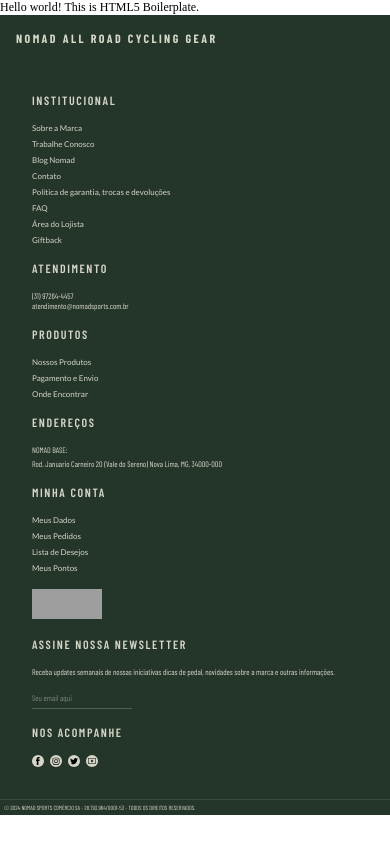
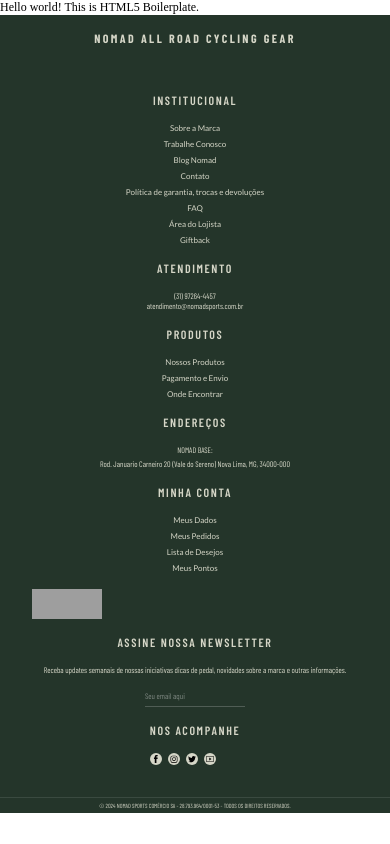
Before and after one commit to nikolasraniery/footer-template, a website: page index.html in a window 390 px wide. Drawn offline with nearby package versions, Linux system fonts and the light colour scheme; grey boxes are pictures that could not be loaded.

Commit message:
[FT-03] - style: Tornando footer responsivo 3

```diff
--- a/css/style.css
+++ b/css/style.css
@@ -251,6 +251,7 @@
   }
 
   .footer-container h2 {
+    text-align: center;
     font-size: 12px;
   }
 
@@ -264,12 +265,30 @@
   }
 
   .section-footer-1 {
+    align-items: center;
+    justify-content: center;
     max-width: 100%;
     gap: 16px;
   }
 
+  .institutional {
+    align-items: center;
+    justify-content: center;
+    width: 100%;
+  }
+
   .institutional ul {
+    align-items: center;
     font-size: 8px;
+    width: 100%;
+  }
+
+  .service {
+    align-items: center;
+  }
+
+  .service div {
+    align-items: center;
   }
 
   .service div span {
@@ -277,25 +296,48 @@
   }
 
   .section-footer-2 {
+    align-items: center;
+    justify-content: center;
     max-width: 100%;
     gap: 16px;
   }
 
+  .products {
+    align-items: center;
+  }
+
   .products ul {
+    align-items: center;
     font-size: 8px;
   }
 
+  .location {
+    align-items: center;
+  }
+
   .category-item {
+    align-items: center;
     font-size: 8px;
   }
 
   .section-footer-3 {
+    align-items: center;
     max-width: 100%;
     gap: 16px;
   }
 
+  .my-account {
+    align-items: center;
+  }
+
   .my-account ul {
+    align-items: center;
     font-size: 8px;
+  }
+
+  .section-footer-4 {
+    display: flex;
+    align-items: center;
   }
 
   .section-footer-4 .payment {
@@ -304,11 +346,17 @@
   }
 
   .section-footer-5 {
+    align-items: center;
     max-width: 100%;
     gap: 16px;
   }
 
+  .newsletter {
+    align-items: center;
+  }
+
   .newsletter p {
+    text-align: center;
     font-size: 8px;
   }
 
@@ -333,6 +381,8 @@
   }
 
   .naming-rights {
+    display: flex;
+    justify-content: center;
     max-width: 100%;
     font-size: 6px;
     padding: 4px;
```
